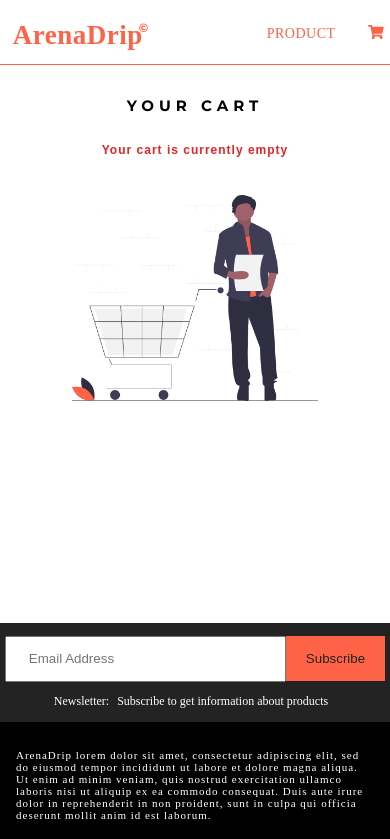
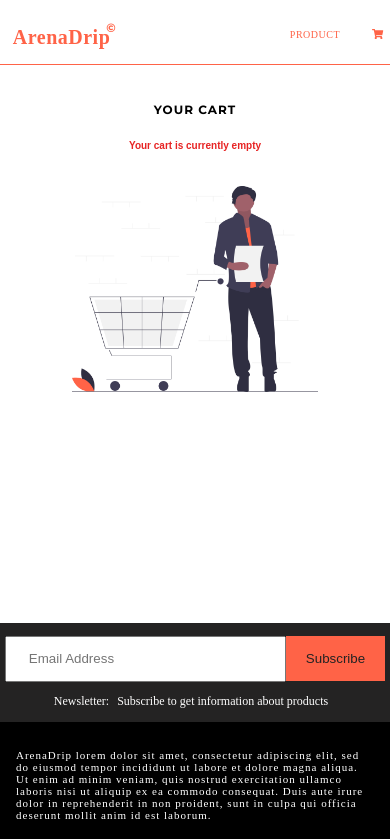
Before and after one commit to al-waheed/ArenaDrip, a React (Create React App) app: page /cart in a window 390 px wide. Shown: the top 839 px of the page. Built offline with nearby package versions, Linux system fonts and the light colour scheme.

Commit message:
update css

```diff
--- a/src/Navbar.css
+++ b/src/Navbar.css
@@ -85,7 +85,7 @@
   }
 
   .headingTitle {
-    font-size: 27px;
+    font-size: 20px;
   }
 
   .heading h1 span {
@@ -94,12 +94,12 @@
   }
   .navbar .navLink2,
   .navbar .navLink {
-    font-size: 14px;
+    font-size: 10px;
   }
 
   .navbar li span {
-    bottom: 13px;
+    bottom: 10px;
     padding: 3px;
-    font-size: 9px;
+    font-size: 7px;
   }
 }
--- a/src/index.css
+++ b/src/index.css
@@ -598,31 +598,26 @@ html {
   }
 
   .cartContainer .cartHeading {
-    font-size: 15px;
+    margin-top: 1rem;
+    font-size: 12px;
+    letter-spacing: 1px;
   }
 
   .cartImg .pics {
-    width: 6rem;
-    height: 6rem;
+    width: 5rem;
+    height: 5rem;
     border: 1px solid tomato;
     border-radius: 10%;
-    margin-right: 4rem;
+    margin-right: 2.5rem;
   }
 
-  .cartInfo .cartProduct {
-    font-size: 15px;
-  }
-
+  .cartInfo .cartProduct,
   .cartInfo .cartPrice span {
-    font-size: 15px;
-  }
-  .cartEmpty,
-  .cartInfo .cartPrice {
-    font-size: 12px;
+    font-size: 11px;
   }
 
   .deletBtn {
-    font-size: 15px;
+    font-size: 10px;
     margin: 0px 0px 0px -10px;
   }
 
@@ -631,12 +626,15 @@ html {
   }
 
   .countButtons span {
-    font-size: 12px;
+    font-size: 8px;
   }
 
+  .cartEmpty,
+  .cartInfo .cartPrice,
   .countButtons .increase,
   .countButtons .decrease {
-    font-size: 14px;
+    letter-spacing: 0px;
+    font-size: 10px;
   }
 
   .total{
@@ -645,22 +643,24 @@ html {
   }
 
   .cartContainer .btnBox .clearBtn{
-    font-size: 12px;
+    padding: 5px 10px;
+    font-size: 10px;
     margin-top: -3rem;
   }
 
   .total .paymentBtn {
-    font-size: 12px;
-    margin-top: -0.7rem;
+    padding: 7px 14px;
+    font-size: 10px;
+    margin-top: -0.3rem;
   }
 
   .total b,
   .total h3 {
-    font-size: 15px;
+    font-size: 10px;
   }
 
   .total h3 span {
-    font-size: 16px;
+    font-size: 12px;
   }
 
   .paymentBox .stripePayment{
```
